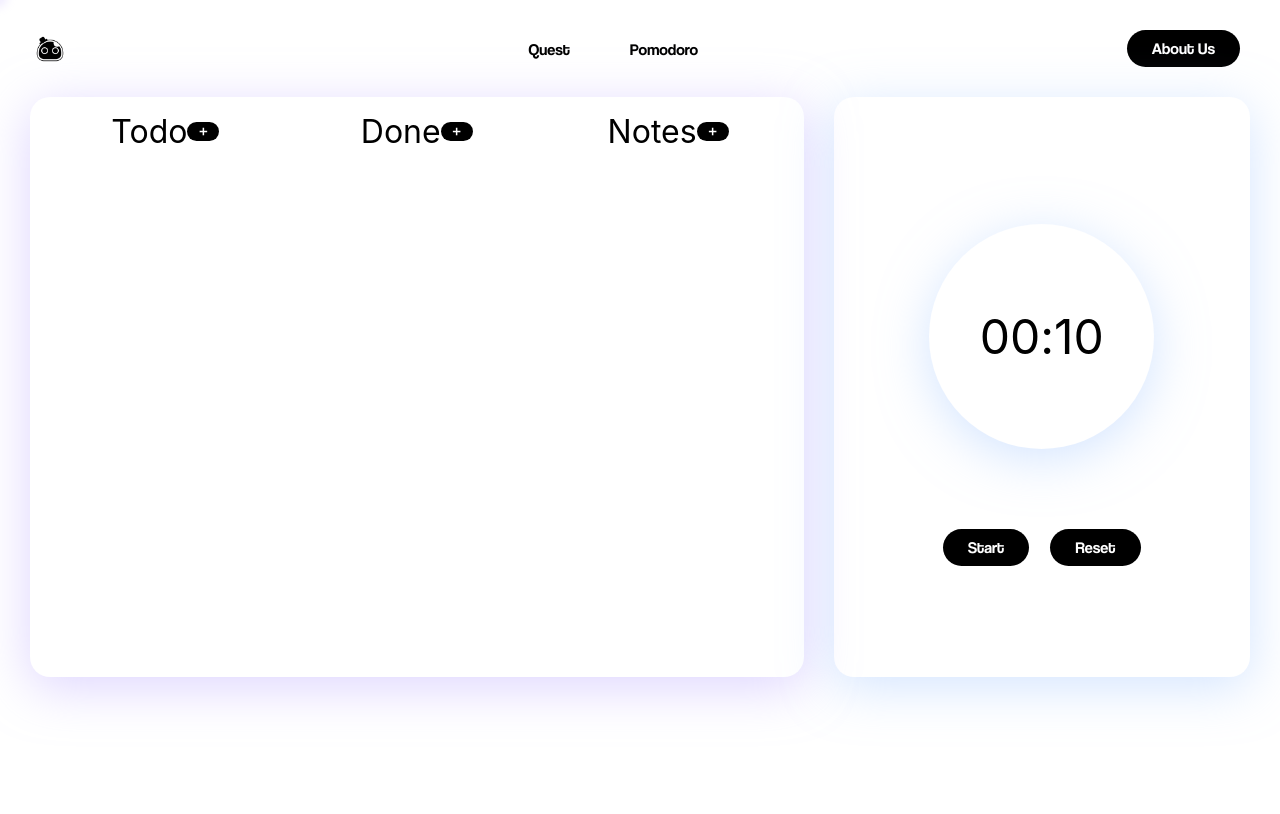
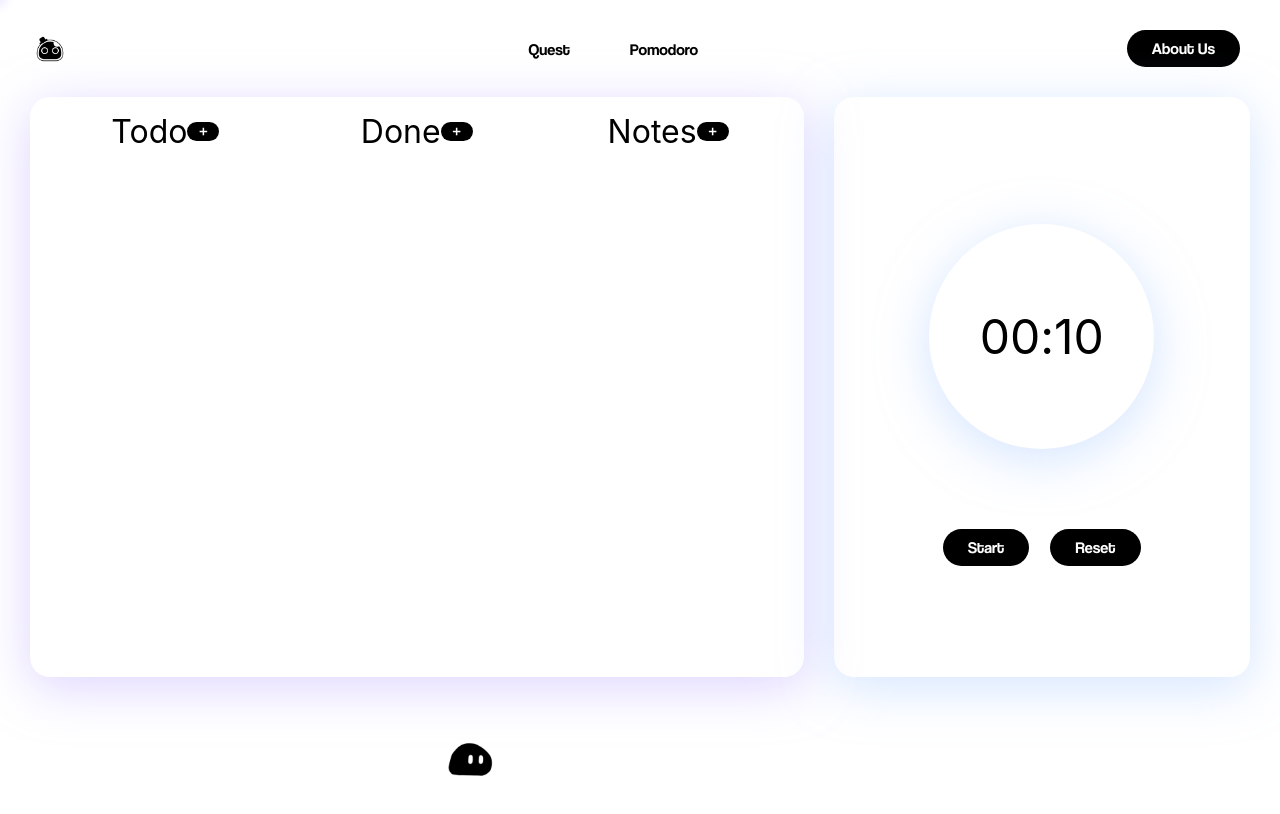
Before and after one commit to Four-Bits/quantum-x, a React (Create React App) app: page / in a window 1280 px wide. Shown: the top 814 px of the page. Built offline with nearby package versions, Linux system fonts and the light colour scheme.

Commit message:
animation done 🎇

```diff
--- a/public/index.html
+++ b/public/index.html
@@ -22,5 +22,6 @@
     <!--Mouse Cursor-->
     <div id="mouse-circle"></div>
 
+    <div class = "sli"></div>
   </body>
 </html>
--- a/src/index.css
+++ b/src/index.css
@@ -10,6 +10,7 @@ body {
     sans-serif;
   -webkit-font-smoothing: antialiased;
   -moz-osx-font-smoothing: grayscale;
+  overflow: hidden;
 
 }
 
@@ -268,3 +269,22 @@ h2 small {
   transform: scale(1.1) translateY(-.8em);
   background-color: black;
 }
+
+@keyframes run {
+  0% {
+    margin-top: -15px;
+    margin-left: -6%;
+  }
+  100% {
+    margin-top: -15px;
+    margin-left: 100%;
+  }
+}
+.sli {
+  background: url(../src/assets/slime-animation.gif) no-repeat;
+  height: 175px;
+  width: 175px;
+  background-size: 175px;
+
+  animation: run 25s infinite;
+}
```
Also changed, not shown: src/assets/slime-animation.gif (added).
